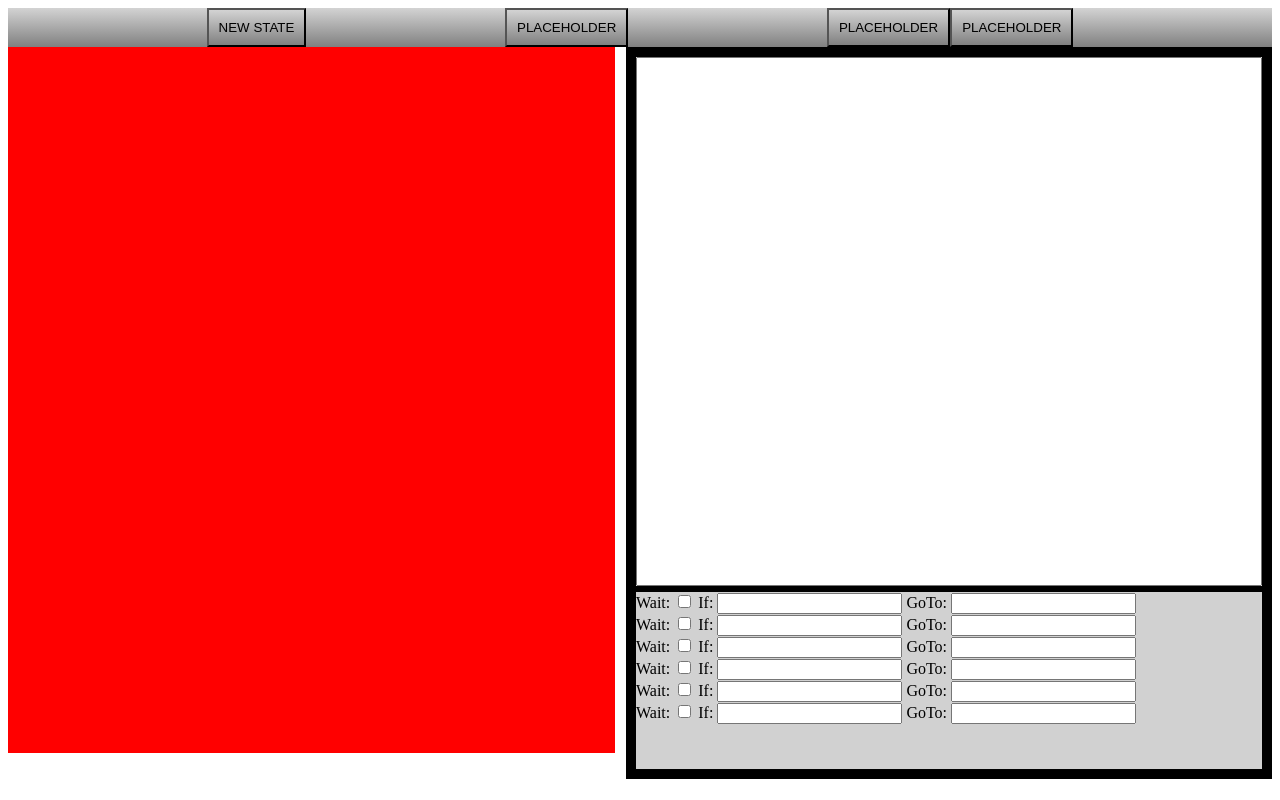
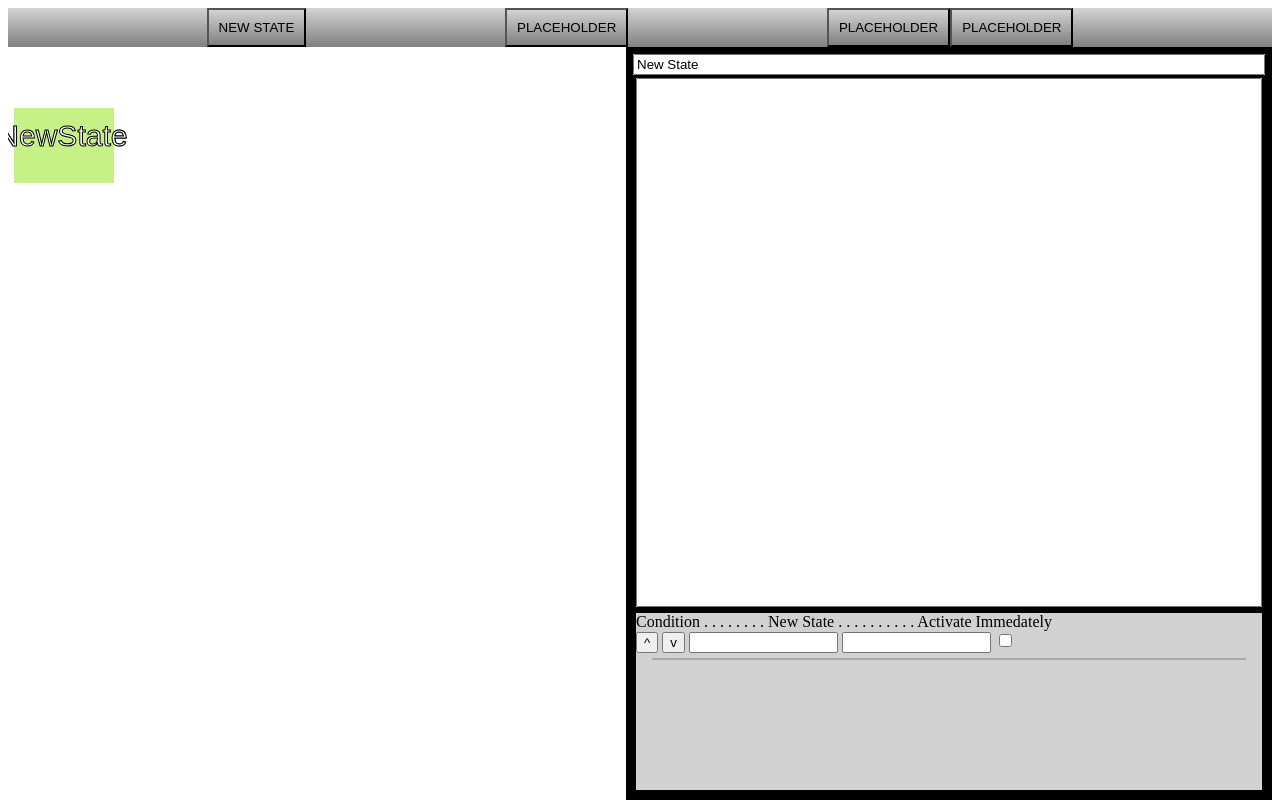
Before and after one commit to ClayDiGiorgio/Behavior-Builder, a plain HTML site: page index.html in a window 1280 px wide. Drawn offline with Linux system fonts and the light colour scheme.

Commit message:
new state button, some state backend stuff, dynamic transition additions

```diff
--- /dev/null
+++ b/BehaviorBuilderCore.js
@@ -0,0 +1,149 @@
+
+// ======================
+//
+// Global Vars
+//
+// ======================
+
+var states = [];
+var currentLoadedState = 0;
+
+
+var sdTranslation = [0, 0];
+
+var sdCanvas = document.getElementById("FSMDisplayCanvas");
+var sdcContext = canvas.getContext("2d");
+
+var drawConstants = {
+    stateWidth:100,
+    stateHeight:75,
+    stateNameFont:"30px Arial"
+};
+
+var transitionContainer = document.getElementById("transitions-container");
+var transitionEntryHTML = '<div class="single-transition-container" id="transition-0">   \
+                               <span class="inline-vertical-list">                       \
+                                   <button>^</button>                                    \
+                                   <button>v</button>                                    \
+                               </span>                                                   \
+                               <input type="text" name="transitionCondition0" class="transitionConditionTextEntry"> <input type="text" name="transitionDestination0" class="gotoTextEntry"> <input class="waitCheckbox" type="checkbox" name="waitForPreviousFinish0">  \
+                           </div>                                                        \
+                                                                                         \
+                           <center><div class="horizontal-line"></div></center>';
+
+// ======================
+//
+// Setup Code
+//
+// ======================
+
+addNewState();
+updateStateDiagram();
+addNewTransition();
+console.log("BehaviorBuilderCore active");
+
+
+// ======================
+//
+// UTIL
+//
+// ======================
+
+function rand(min, max) {
+    return Math.floor(Math.random() * (max-min)) + min;
+}
+
+// returns a hex string for a random color, followed by a hex string for a contrasting color (b or w)
+function randColor() {
+    var r = rand(0,255);
+    var g = rand(0,255);
+    var b = rand(0,255);
+
+    var brightness = r/3.0 + g/3.0 + b/3.0;
+    var contrast = "";
+    if(brightness > 128)
+        contrast = "#101010";
+    else
+        contrast = "#FFFFFF";
+
+    return ["#"+r.toString(16)+g.toString(16)+b.toString(16), contrast];
+}
+// ======================
+//
+// Logic
+//
+// ======================
+
+// internal use
+function newEmptyState() {
+    var color = randColor();
+
+    return {
+        name: "NewState",
+        connections:[],
+        scriptText:"",
+        drawData: {
+            x:rand(0,100),
+            y:rand(0,100),
+            rgb:color[0],
+            contrastColor:color[1]
+        }
+    };
+}
+
+function addNewState() {
+    states.push(newEmptyState());
+    console.log("added new state: " + states);
+    updateStateDiagram();
+}
+
+function addNewTransition() {
+    transitionContainer.insertAdjacentHTML( 'beforeend', transitionEntryHTML);
+}
+
+function onCanvasClick(e) {
+
+}
+
+function loadStateToEditor(state) {
+    document.getElementById("state-name-entry").value = state.name;
+    document.getElementById("behavior-code").   value = state.scriptText;
+
+
+}
+
+
+// ======================
+//
+// Drawing
+//
+// ======================
+
+function updateStateDiagram() {
+    sdcContext.fillSyle = "#000000";
+    sdcContext.fill();
+
+    for(var i in states) {
+        var state = states[i];
+        sdcContext.fillStyle = state.drawData.rgb;
+        sdcContext.fillRect(state.drawData.x + sdTranslation[0],
+                            state.drawData.y + sdTranslation[1],
+                            drawConstants.stateWidth,
+                            drawConstants.stateHeight);
+
+        sdcContext.fillStyle = "white";//state.drawData.contrastColor;
+        sdcContext.font = drawConstants.stateNameFont;
+        var textSize = sdcContext.measureText('M');
+        var nameWidth = textSize.width * state.name.length*2/3;
+        var nameHeight = textSize.height;
+        sdcContext.fillText(state.name,
+                            state.drawData.x+drawConstants.stateWidth/2-nameWidth/2 + sdTranslation[0],
+                            state.drawData.y+drawConstants.stateHeight/2 + sdTranslation[1]);
+
+        sdcContext.fillStyle = "black";
+        sdcContext.strokeText(state.name,
+                            state.drawData.x+drawConstants.stateWidth/2-nameWidth/2 + sdTranslation[0],
+                            state.drawData.y+drawConstants.stateHeight/2 + sdTranslation[1]);
+
+    }
+}
--- a/behaviorEditor.css
+++ b/behaviorEditor.css
@@ -12,8 +12,6 @@
     float:left;
 
     padding:0px;
-
-    background:#ff0000;
 }
 
 #Editor {
@@ -26,6 +24,10 @@
     border-width:7px;
 
     padding:0px;
+}
+
+#state-name-entry {
+    width:100%;
 }
 
 #behavior-code-container {
@@ -51,3 +53,59 @@
     height:100%;
     resize:none;
 }
+
+.transitionConditionTextEntry {
+    width:33%;
+}
+
+.gotoTextEntry {
+    width:33%;
+}
+
+.single-transition-container {
+    display:inline-block;
+    white-space: nowrap;
+    overflow-y:hidden;
+
+}
+
+.handle {
+    width: 13px;
+    height: 25px;
+    display:inline-block;
+    /*border-right: 20px solid transparent;
+    border-top: 20px solid black;*/
+}
+
+.handle-bar {
+    height: 0px;
+    width: 10px;
+
+    display:block;
+
+    border-top: 3px solid black;
+/*     border-radius: 3px; */
+    padding: 2px;
+}
+
+.handle-bar-spacer {
+    height: 0px;
+    width: 10px;
+
+    display:block;
+
+/*     border-radius: 3px; */
+    padding: 4px;
+}
+
+.horizontal-line {
+    width:95%;
+    height:0px;
+
+    border-top: 2px solid darkGrey;
+    padding-top: 3px;
+}
+
+.single-transition-container {
+    padding-bottom:5px;
+}
--- a/draggable/draggable.js
+++ b/draggable/draggable.js
@@ -1,6 +1,23 @@
-var draggable = document.getElementById('draggable');
-var handle = document.getElementById('handle');
+/*                                            *
+ * ========================================== *
+ *                                            *
+ *              Setup                         *
+ *                                            *
+ * ========================================== *
+ *                                            */
+
+/*
+ * From NeonPaul via https://stackoverflow.com/questions/26283661/drag-drop-with-handle
+ *
+ * Code directly from https://jsfiddle.net/a6tgy9so/1/
+ */
+var draggables = document.getElementsByClassName('draggable');
+var handles = document.getElementsByClassName('handle');
 var target = false;
+
+for (i = 0; i < handles.length; i++) {
+    handle = handles[i];
+
     handle.onmousedown = function(e) {
         e.target.parentNode.setAttribute('draggable', 'true')
     };
@@ -8,11 +25,67 @@ handle.onmousedown = function(e) {
     handle.onmouseup = function(e) {
         e.target.parentNode.setAttribute('draggable', 'false')
     };
+}
+
+for (i = 0; i < draggables.length; i++) {
+    draggable = draggables[i];
 
     draggable.ondragstart = function(e) {
-      e.dataTransfer.setData('text/plain', 'handle');
+        e.dataTransfer.setData('text/plain', e.target.id);
     };
 
     draggable.ondragend = function(e) {
         e.target.setAttribute('draggable', 'false')
     };
+
+    draggable.ondrop = function(e) {
+        const draggableElement = document.getElementById(id);
+        const dropzone = event.target;
+        dropzone.insertAdjacentHTML("afterend", draggableElement.html);
+
+        event.dataTransfer.clearData();
+    };
+}
+
+/*                                            *
+ * ========================================== *
+ *                                            *
+ *              Attribute functions           *
+ *                                            *
+ * ========================================== *
+ *                                            */
+
+/*
+ * Code modified from https://alligator.io/js/drag-and-drop-vanilla-js/
+ */
+
+function onDragOver(event) {
+  event.preventDefault();
+}
+
+function onDragStart(event) {
+    event
+        .dataTransfer
+        .setData('text/plain', event.target.id);
+
+    event
+        .currentTarget
+        .style
+        .backgroundColor = 'darkGrey';
+}
+
+function onDrop(event) {
+    const id = event
+        .dataTransfer
+        .getData('text');
+
+    const draggableElement = document.getElementById(id);
+    const dropzone = event.target;
+
+  //dropzone.appendChild(draggableElement);
+    dropzone.insertAdjacentHTML("afterend", "This is my caption.");
+
+    event
+        .dataTransfer
+        .clearData();
+}
--- a/fsmCanvasAutoSizer.js
+++ b/fsmCanvasAutoSizer.js
@@ -1,6 +1,6 @@
 
 
-var canvas = document.getElementById('FSM-Display-Canvas');
+var canvas = document.getElementById("FSMDisplayCanvas");
 var parentStyle = getComputedStyle(canvas.parentNode);
 
 var width = parseInt(parentStyle.getPropertyValue('width'), 10);
--- a/index.html
+++ b/index.html
@@ -8,13 +8,13 @@
         <meta name="description" content="">
         <title>Behavior Builder</title>
 
-        <!--
-        <link rel="stylesheet" href="draggable.css" type="text/css">
-        <script type="text/javascript" src="draggable.js"></script>
-        -->
+
+        <link rel="stylesheet" href="draggable/draggable.css" type="text/css">
+        <script type="text/javascript" src="draggable/draggable.js"></script>
+
         <link rel="stylesheet" href="linkBarStyle.css" type="text/css">
         <link rel="stylesheet" href="behaviorEditor.css" type="text/css">
-        <script src="fsmCanvasAutoSizer.js" type="text/javascript"></script>
+
     </head>
     <body>
         <!--
@@ -24,9 +24,16 @@
             <textarea>This text is selectable</textarea>
         </div>
         -->
+
+        <!--
+        ===============================
+                Toolbar
+        ===============================
+        -->
+
         <div id="toolbar" class="link-bar">
             <span class="horizontal-spacer mobile-hide"></span>
-            <button type="button" class="navigation-link"> New State </button>
+            <button type="button" class="navigation-link" onclick=addNewState()> New State </button>
 
             <span class="horizontal-spacer mobile-hide"></span>
 
@@ -41,40 +48,52 @@
 
         </div>
 
+
+
         <div id="main-body-container">
+
+            <!--
+            ===============================
+                     Main Graph
+            ===============================
+            -->
+
             <div id="FSM-Display">
-
-                <canvas id="FSM-Display-Canvas" width=10 height=20>
-                <!--
-                <textarea id="behavior-code" style="background:#ff0000"></textarea>
-                -->
+                <canvas id="FSMDisplayCanvas" width=10 height=20>
             </div>
 
+            <!--
+            ===============================
+                     Typing Area
+            ===============================
+            -->
+
             <div id="Editor">
+
+                <!--State Name-->
+                <div id="state-name-entry-container">
+                    <input id="state-name-entry" type="text" value="New State">
+                </div>
+                <!--Main Code Editor-->
+
                 <div id="behavior-code-container">
                     <textarea id="behavior-code"></textarea>
                 </div>
+
+                <!--Transitons-->
+
                 <div id="transitions-container">
-                    <div class="single-transition-container">
-                        Wait: <input type="checkbox" name="waitForPreviousFinish0"> If: <input type="text" name="transitionCondition0"> GoTo: <input type="text" name="transitionDestination0">
-                    </div>
-                    <div class="single-transition-container">
-                        Wait: <input type="checkbox" name="waitForPreviousFinish0"> If: <input type="text" name="transitionCondition0"> GoTo: <input type="text" name="transitionDestination0">
-                    </div>
-                    <div class="single-transition-container">
-                        Wait: <input type="checkbox" name="waitForPreviousFinish0"> If: <input type="text" name="transitionCondition0"> GoTo: <input type="text" name="transitionDestination0">
-                    </div>
-                    <div class="single-transition-container">
-                        Wait: <input type="checkbox" name="waitForPreviousFinish0"> If: <input type="text" name="transitionCondition0"> GoTo: <input type="text" name="transitionDestination0">
-                    </div>
-                    <div class="single-transition-container">
-                        Wait: <input type="checkbox" name="waitForPreviousFinish0"> If: <input type="text" name="transitionCondition0"> GoTo: <input type="text" name="transitionDestination0">
-                    </div>
-                    <div class="single-transition-container">
-                        Wait: <input type="checkbox" name="waitForPreviousFinish0"> If: <input type="text" name="transitionCondition0"> GoTo: <input type="text" name="transitionDestination0">
-                    </div>
+                    Condition . . . . . . . . New State . . . . . . . . . . Activate Immedately
+                    <!--Single Transition Condition and Destination-->
+
+
+
                 </div>
             </div>
         </div>
     </body>
+
+    <script src="fsmCanvasAutoSizer.js" type="text/javascript"></script>
+    <script src="BehaviorBuilderCore.js" type="text/javascript"></script>
+
 </html>
```
Also changed, not shown: draggable/draggable.css (+4 -12 lines), 1 other file. Lines whose indentation alone changed are shown as unchanged.
